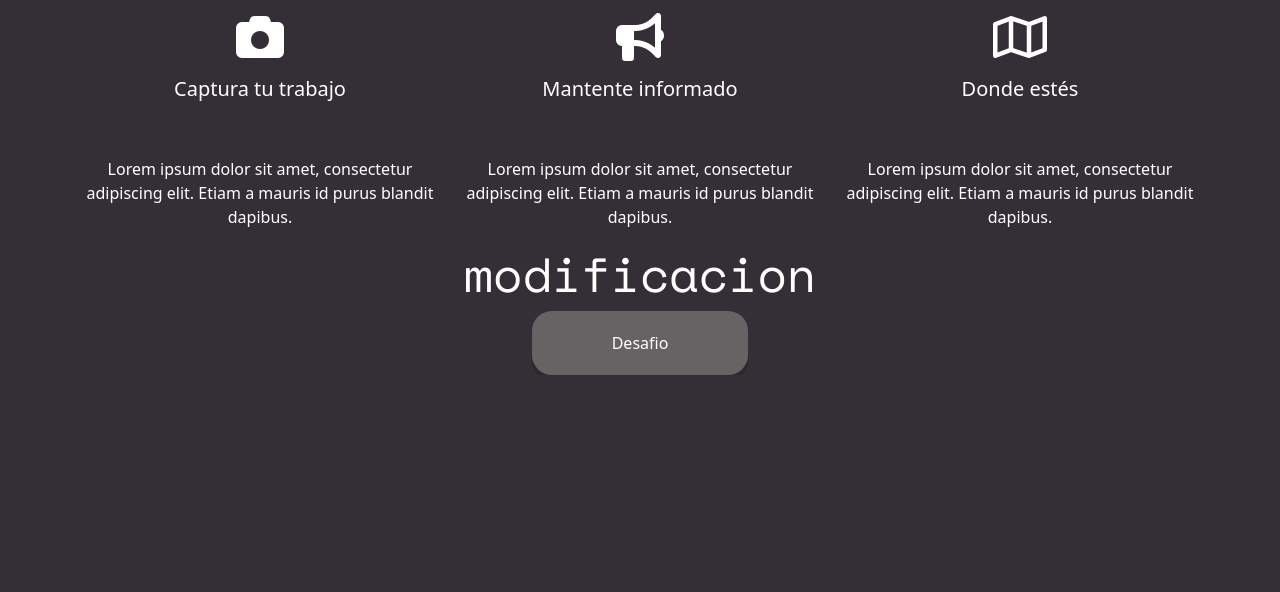
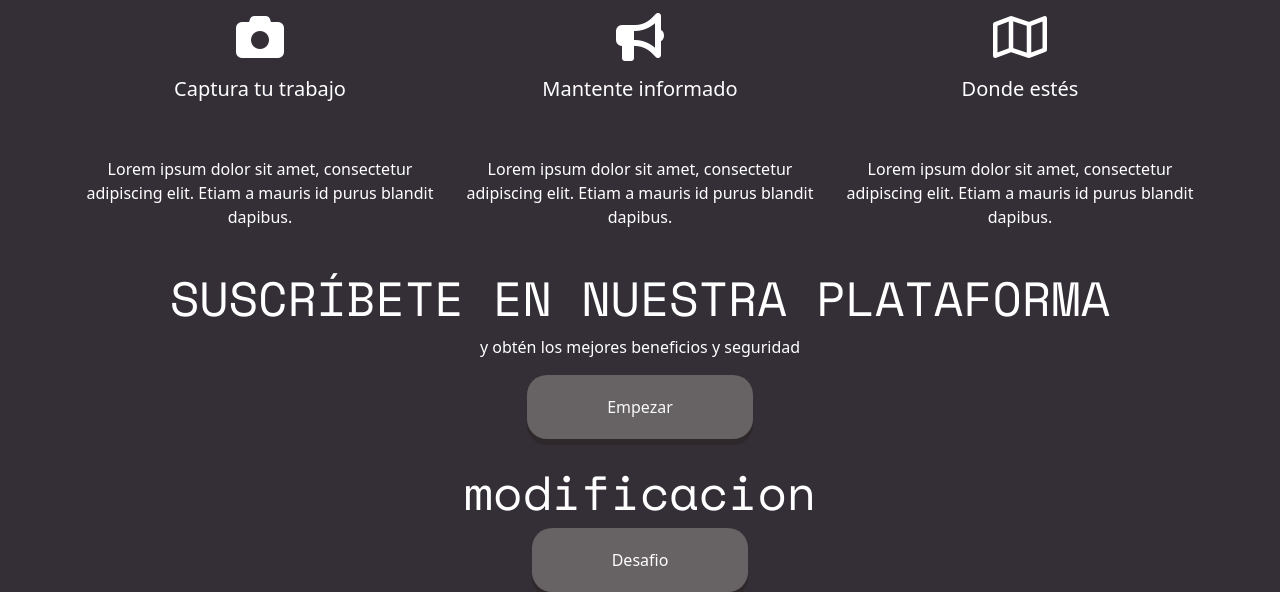
Before and after one commit to ubaldoadr/gitlanding, a plain HTML site: page index.html in a window 1280 px wide. Shown: the part 694-1286 px from the top of the page. Before the commit the page ends 1069 px from the top, so only its background shows below. Drawn offline with nearby package versions, Linux system fonts and the light colour scheme.

Commit message:
modificaciones1

```diff
--- a/index.html
+++ b/index.html
@@ -83,6 +83,19 @@
       </div>
     </section>
 
+    <section id="suscribete" class="container-fluid">
+      <div class="justify-content-center p-4 text-white w-100">
+        <h1 class="text-center">SUSCRÍBETE EN NUESTRA PLATAFORMA</h1>
+
+        <p class="text-center">
+          y obtén los mejores beneficios y seguridad
+        </p>
+        <div class="d-flex justify-content-center">
+          <button type="button" class="btn btn-outline-light">Empezar</button>
+        </div>
+      </div>
+    </section>
+
     <script
       src="https://cdn.jsdelivr.net/npm/bootstrap@5.3.3/dist/js/bootstrap.bundle.min.js"
       integrity="sha384-YvpcrYf0tY3lHB60NNkmXc5s9fDVZLESaAA55NDzOxhy9GkcIdslK1eN7N6jIeHz"
```
